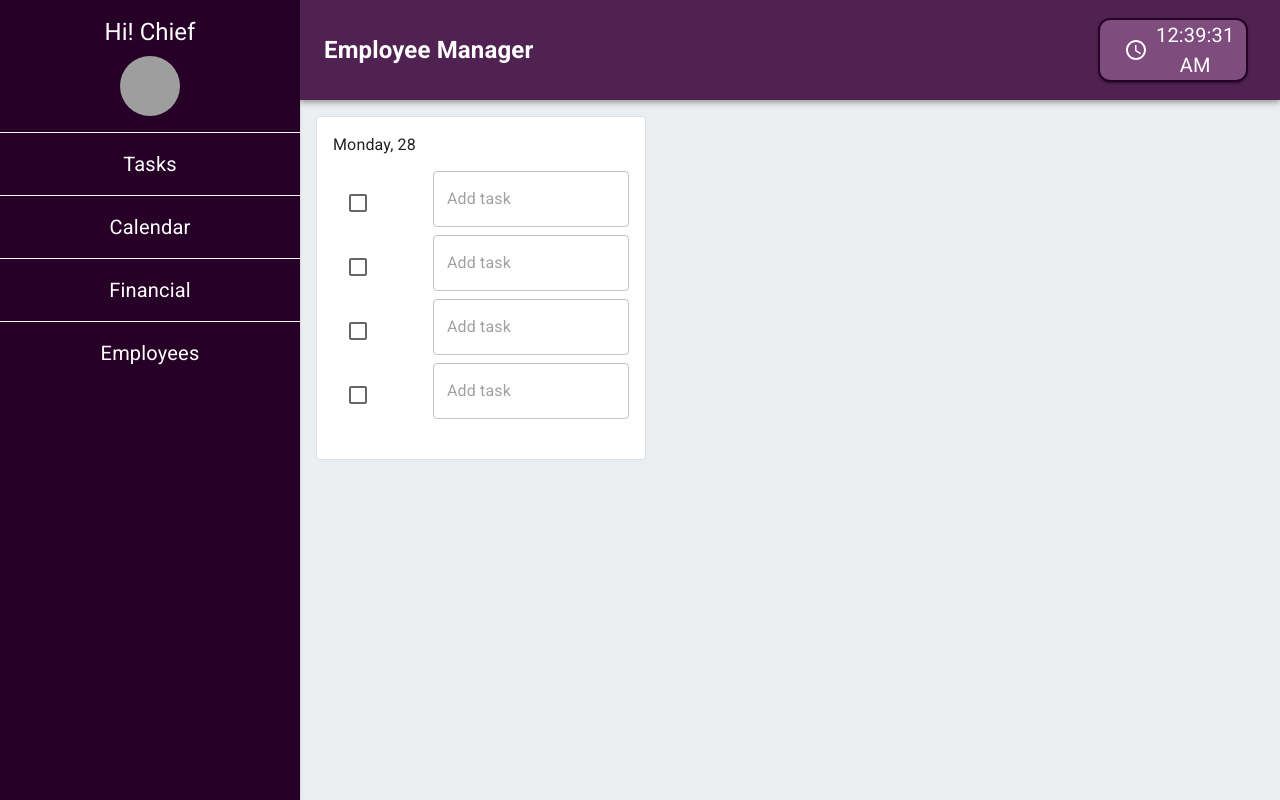
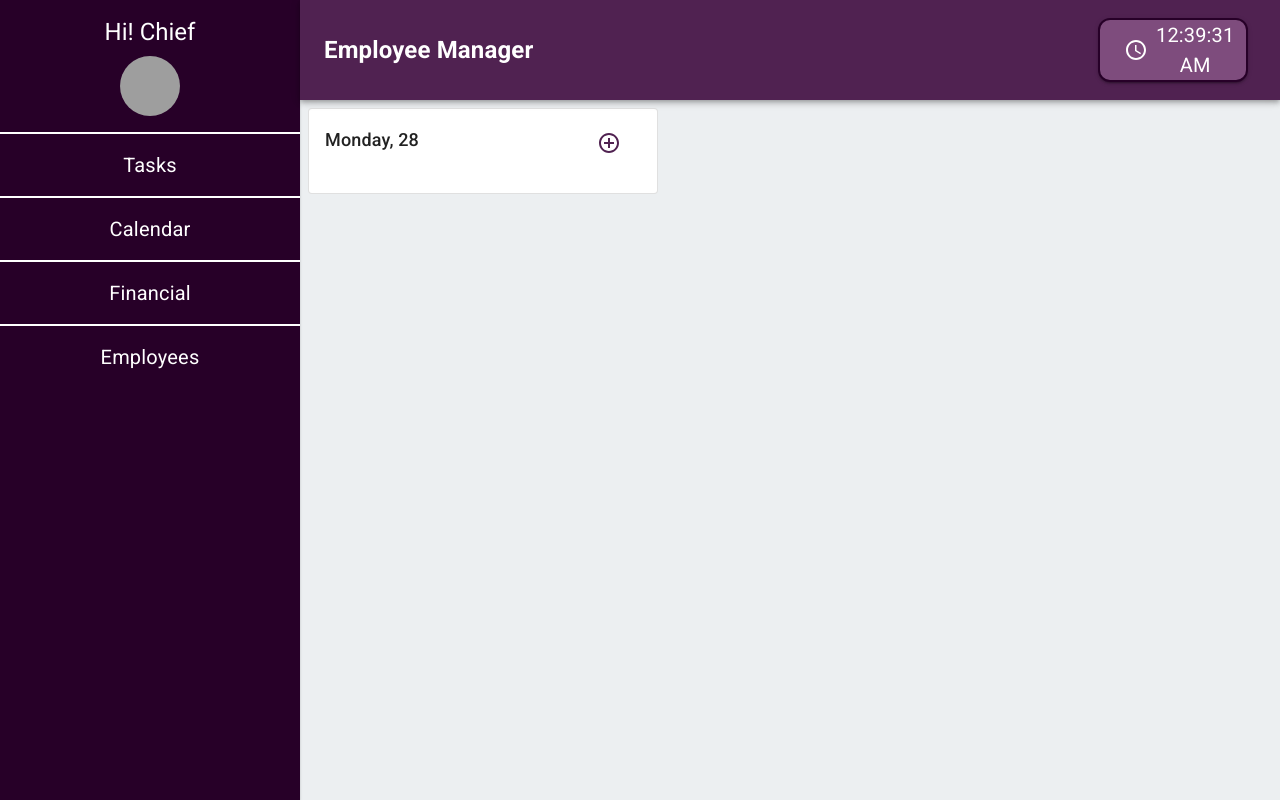
Before and after one commit to spoojler/Employee-Manager, a React (Create React App) app: page / in a window 1280 px wide. Built offline with nearby package versions, Linux system fonts and the light colour scheme; grey boxes are pictures that could not be loaded.

Commit message:
Add and remove task button, full width link button in sidebar, added props to render custom CalendarCell

```diff
--- a/src/common/CalendarCell.tsx
+++ b/src/common/CalendarCell.tsx
@@ -4,6 +4,10 @@ import CardContent from '@mui/material/CardContent';
 import Button from '@mui/material/Button';
 import Typography from '@mui/material/Typography';
 import CheckboxList from './CheckboxList';
+import { Box } from '@mui/material';
+import AddCircleOutlineOutlinedIcon from '@mui/icons-material/AddCircleOutlineOutlined';
+import RemoveCircleOutlineIcon from '@mui/icons-material/RemoveCircleOutline';
+import { useState } from 'react';
 
 interface CalendarCellProps {
   dayOfWeek: number;
@@ -11,6 +15,8 @@ interface CalendarCellProps {
 }
 
 const CalendarCell = (props: CalendarCellProps) => {
+  const [count, setCount] = useState(0);
+
   let dayToDisplay: string;
   switch (props.dayOfWeek) {
     case 0:
@@ -38,13 +44,44 @@ const CalendarCell = (props: CalendarCellProps) => {
       dayToDisplay = 'Some day';
       break;
   }
+  const handleAddField = () => setCount(count + 1);
+  const handleRemoveField = () => setCount(count - 1);
+
   return (
-    <Card sx={{ maxWidth: '330px', bgcolor: '', m: 2 }} variant="outlined">
+    <Card
+      sx={{
+        minWidth: '320px',
+        height: '100%',
+        bgcolor: '',
+        m: 1,
+        mb: 0,
+        mx: 'auto',
+      }}
+      variant="outlined"
+    >
       <CardContent>
-        <Typography sx={{ fontSize: 16 }} gutterBottom>
-          {`${dayToDisplay}, ${props.dayOfMonth}`}
-        </Typography>
-        <CheckboxList />
+        <Box
+          sx={{
+            display: 'flex',
+            justifyContent: 'space-between',
+            alignItems: 'center',
+          }}
+        >
+          <Typography sx={{ fontSize: 18 }} gutterBottom fontWeight={'500'}>
+            {`${dayToDisplay}, ${props.dayOfMonth}`}
+          </Typography>
+          <Button onClick={handleAddField}>
+            <AddCircleOutlineOutlinedIcon />
+          </Button>
+        </Box>
+        <CheckboxList fieldsCount={count} />
+        {count ? (
+          <Box sx={{ display: 'flex', flexDirection: 'column' }}>
+            <Button onClick={handleRemoveField} sx={{ alignSelf: 'flex-end' }}>
+              <RemoveCircleOutlineIcon />
+            </Button>
+          </Box>
+        ) : null}
       </CardContent>
     </Card>
   );
--- a/src/common/CalendarMonth.tsx
+++ b/src/common/CalendarMonth.tsx
@@ -11,12 +11,13 @@ const calendarBoardStyle = {
 };
 
 const CalendarMonth = (props: CalendarMonthProps) => {
+
   const getMonthDays = (month: number) => {
     const currentYear = new Date().getFullYear();
     return new Date(currentYear, month, 0).getDate();
   };
 
-  let daysInMonthArray: number[] = [];
+  const daysInMonthArray: number[] = [];
 
   for (let i = 1; i <= 12; i++) {
     const days: number = getMonthDays(i);
@@ -26,7 +27,7 @@ const CalendarMonth = (props: CalendarMonthProps) => {
   const monthCalendarBoard = (month: number) => {
     const daysCount = daysInMonthArray[month - 1];
     const calendarCellsArray = [];
-    for (let i = 1; i < daysCount; i++) {
+    for (let i = 1; i <= daysCount; i++) {
       const newCalendarCell = <CalendarCell dayOfMonth={i} dayOfWeek={3} />;
       calendarCellsArray.push(newCalendarCell);
     }
--- a/src/common/CheckboxList.tsx
+++ b/src/common/CheckboxList.tsx
@@ -6,7 +6,11 @@ import Checkbox from '@mui/material/Checkbox';
 import TextField from '@mui/material/TextField';
 import { useState } from 'react';
 
-const CheckboxList = () => {
+interface CheckboxListProp {
+  fieldsCount: number;
+}
+
+const CheckboxList = (prop: CheckboxListProp) => {
   const [checked, setChecked] = useState([-1]);
   const initialTasks = ['', '', '', ''];
   const [tasks, setTasks] = useState(initialTasks);
@@ -32,13 +36,21 @@ const CheckboxList = () => {
     setChecked(newChecked);
   };
 
+  const setTaskFields = (fieldsCount: number) => {
+    const fieldsCountArray = [];
+    for (let i = 0; i < fieldsCount; i++) {
+      fieldsCountArray.push(i);
+    }
+    return fieldsCountArray;
+  };
+
   return (
-    <List sx={{ width: '100%', maxWidth: 360, bgcolor: 'background.paper' }}>
-      {[0, 1, 2, 3].map((value, index) => {
+    <List sx={{ width: '100%', maxWidth: 360, bgcolor: 'background.paper', pb:0 }}>
+      {setTaskFields(prop.fieldsCount).map((value, index) => {
         const labelId = `checkbox-list-label-${tasks[index]}`;
 
         return (
-          <ListItem key={value} disablePadding>
+          <ListItem key={value}>
             <ListItemButton
               role={undefined}
               onClick={handleToggle(value)}
--- a/src/common/SideBar.tsx
+++ b/src/common/SideBar.tsx
@@ -6,17 +6,21 @@ import {
   Stack,
   Typography,
 } from '@mui/material';
-import { Link } from 'react-router-dom';
+import { useNavigate } from 'react-router-dom';
 
 const menuItemStyle = {
   justifyContent: 'center',
   width: '100%',
   fontSize: '20px',
   p: 2,
-  borderTop: 1,
+  borderTop: 2,
+  color: 'white',
+  textDecoration: 'none',
 };
+const linkStyle = { color: 'white', textDecoration: 'none' };
 
 const SideBar = () => {
+  const navigate = useNavigate();
   return (
     <Box
       sx={{
@@ -49,7 +53,7 @@ const SideBar = () => {
         }}
       >
         <MenuItem sx={menuItemStyle}>Tasks</MenuItem>
-        <MenuItem sx={menuItemStyle} component="a" href="calendar">
+        <MenuItem onClick={() => navigate('calendar')} sx={menuItemStyle}>
           Calendar
         </MenuItem>
         <MenuItem sx={menuItemStyle}>Financial</MenuItem>
--- a/src/pages/Dashboard.tsx
+++ b/src/pages/Dashboard.tsx
@@ -14,10 +14,12 @@ const Dashboard = () => {
       </div>
       <Box sx={{ width: '100%' }}>
         <Header />
-        <CalendarCell
-          dayOfWeek={currentDayOfWeek}
-          dayOfMonth={currentDayOfMonth}
-        />
+        <Box sx={{ width: '350px', ml: 1 }}>
+          <CalendarCell
+            dayOfWeek={currentDayOfWeek}
+            dayOfMonth={currentDayOfMonth}
+          />
+        </Box>
       </Box>
     </Box>
   );
```
